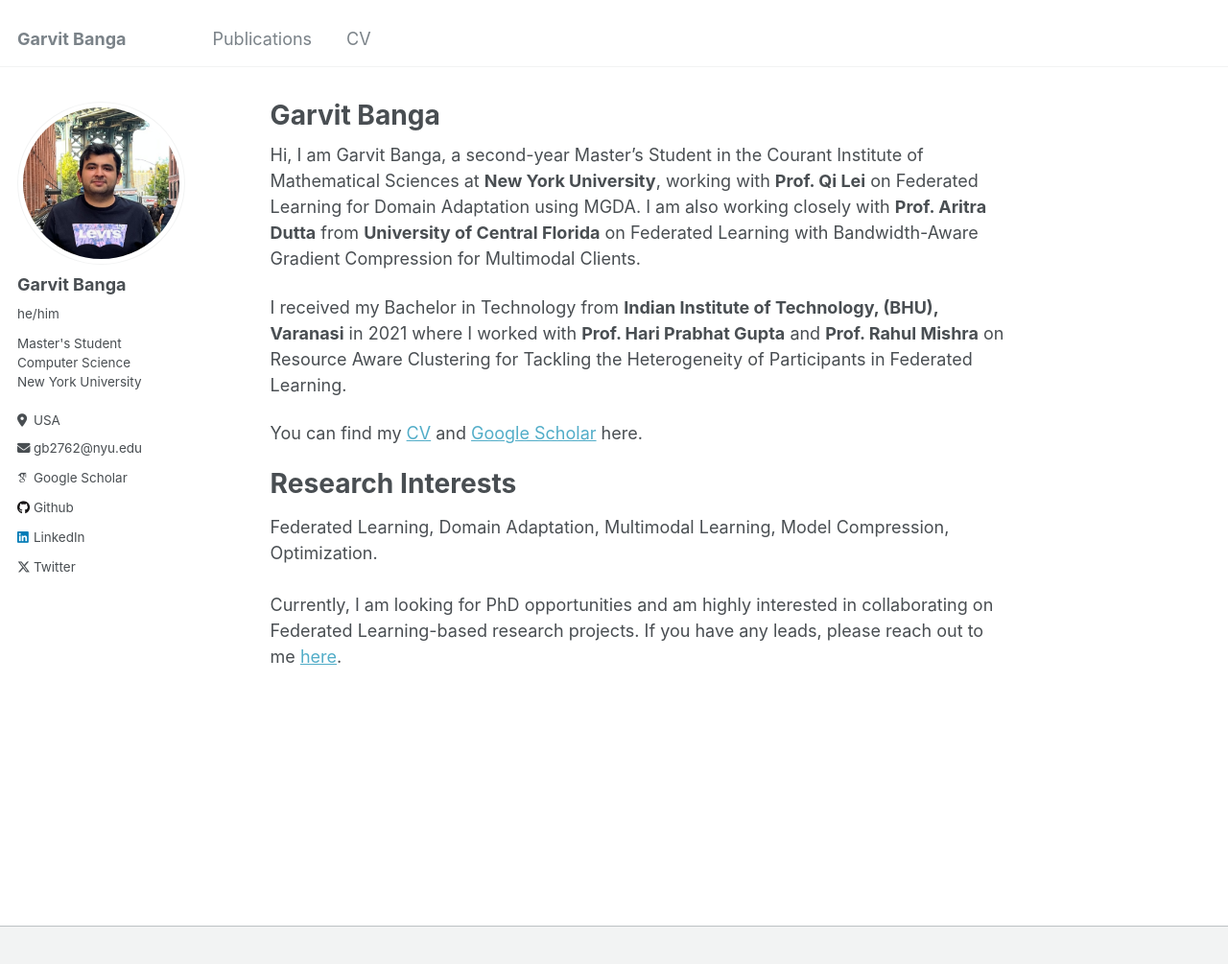
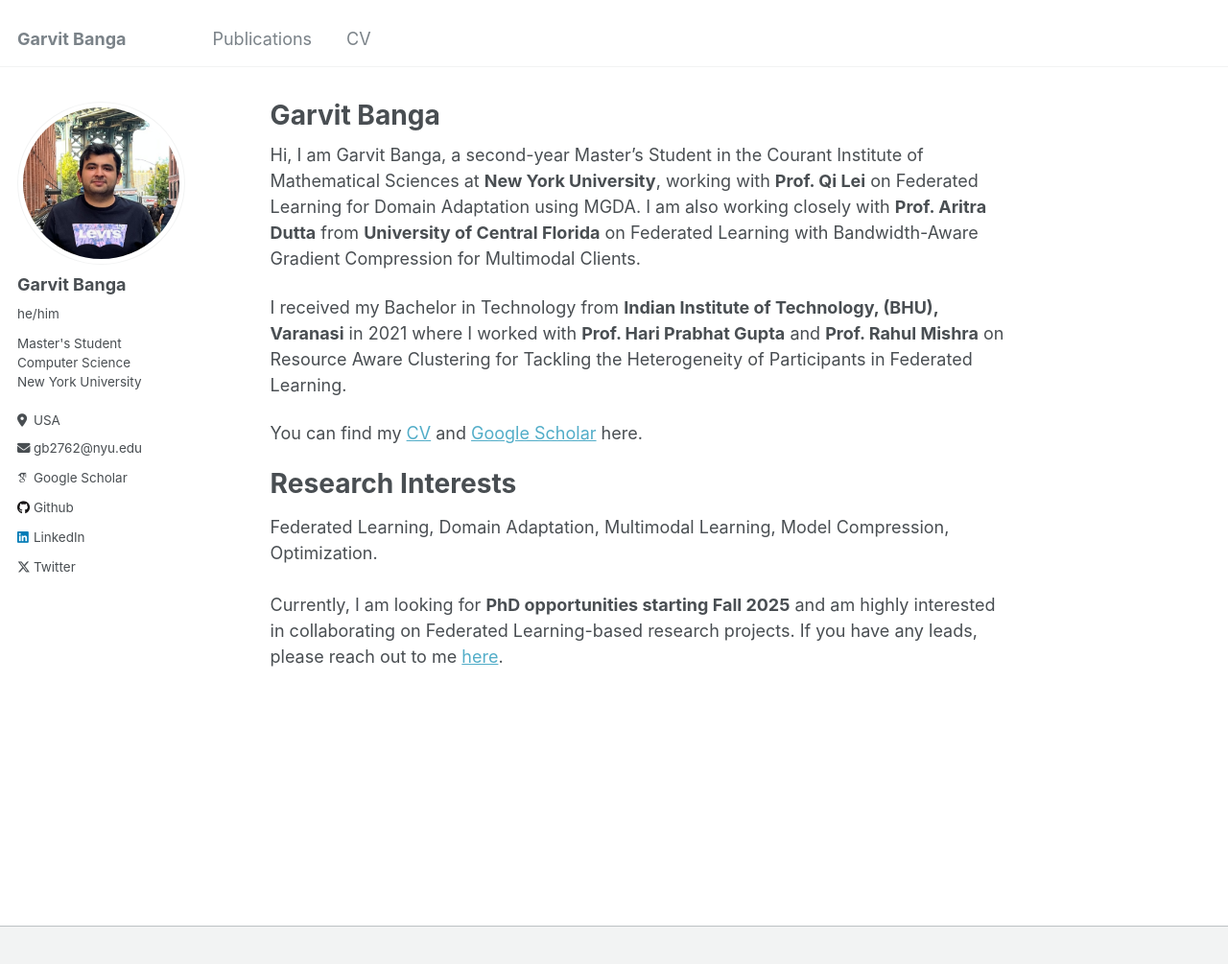
Before and after one commit to GarvitBanga/garvitbanga.github.io, a Jekyll site: the page built from _pages/about.md, in a window 1280 px wide and 1038 px high. Shown: the top 1005 px of the window at 96% size. Built offline with Jekyll 4.4.1, drawn with Linux system fonts in a browser that asks for light colours; some web fonts are replaced.

Commit message:
Update about.md

```diff
--- a/_pages/about.md
+++ b/_pages/about.md
@@ -17,4 +17,4 @@ You can find my [CV](https://garvitbanga.github.io/files/GarvitBangaCV.pdf) and
 Research Interests
 ======
 Federated Learning, Domain Adaptation, Multimodal Learning, Model Compression, Optimization.<br><br>
-Currently, I am looking for PhD opportunities and am highly interested in collaborating on Federated Learning-based research projects. If you have any leads, please reach out to me <a href="mailto:gb2762@nyu.edu">here</a>.
+Currently, I am looking for <b>PhD opportunities starting Fall 2025</b> and am highly interested in collaborating on Federated Learning-based research projects. If you have any leads, please reach out to me <a href="mailto:gb2762@nyu.edu">here</a>.
```
